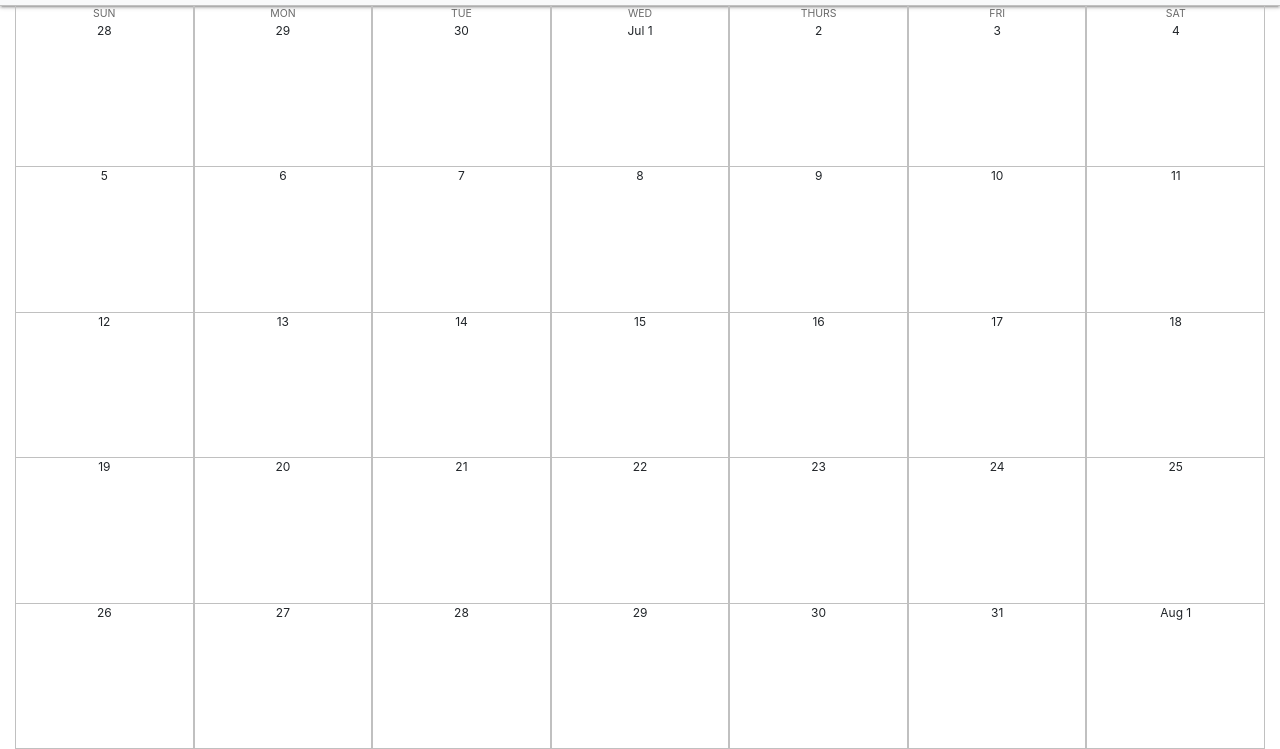
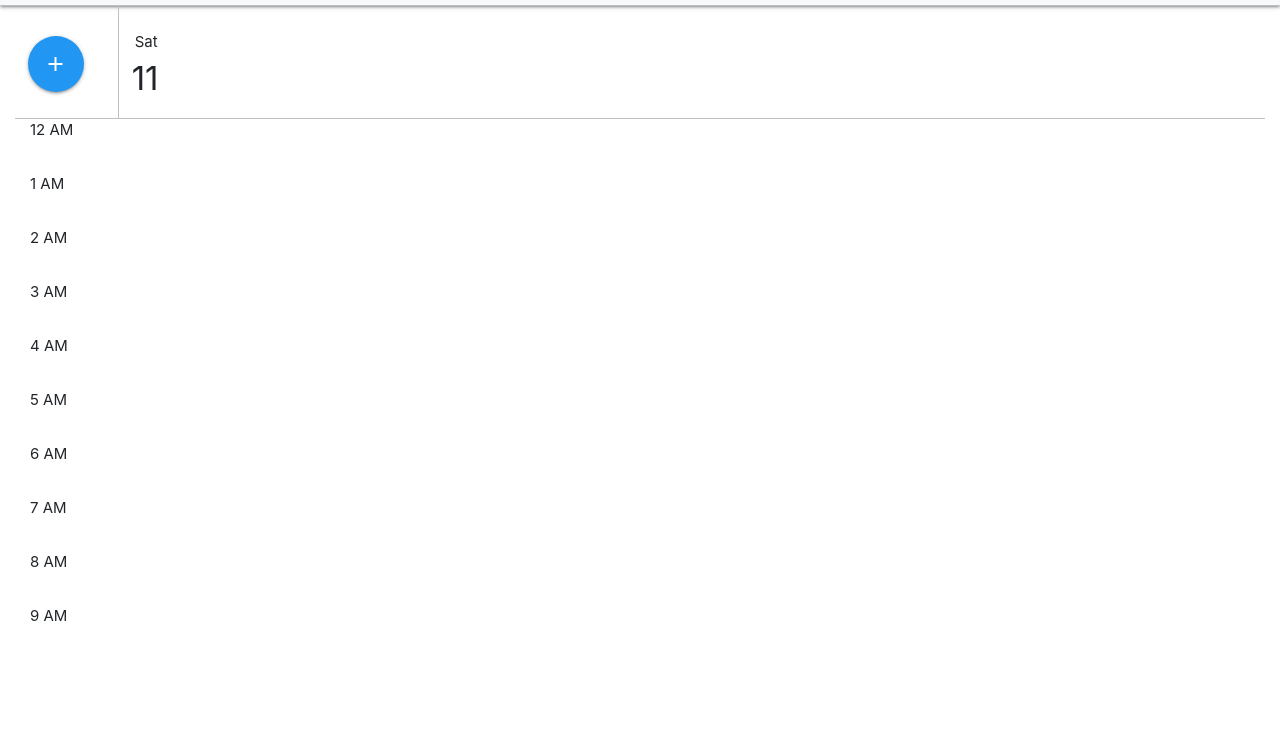
Before and after one commit to logantwalker/HW-05-DayPlanner, a plain HTML site: page index.html in a window 1280 px wide. Shown: the part 58-807 px from the top of the page. Drawn offline with nearby package versions, Linux system fonts and the light colour scheme.

Commit message:
day view feature - populateHours done

```diff
--- a/index.html
+++ b/index.html
@@ -88,10 +88,18 @@
         </section>
         <section id='day-view' class='row'>
             <div id='day-head' class='row'>
-                <div class='col-1' id='add-btn' style="width:fit-content"><a class="btn-floating btn-large waves-effect waves-light blue"><i class="material-icons">add</i></a></div>
-                <div class='col-11' id='date-header'>test</div>
+                <div class='col-1' id='add-btn'>
+                    <a class="btn-floating btn-large waves-effect waves-light blue"><i id='customBtn'class="material-icons">add</i></a>
+                </div>
+                <div class='col-11' id='date-header'></div>
             </div>
-            <div id='hour-blocks' class='row'></div>
+            <div id='hour-content' class='row'>
+                <div id='hour-blocks' class='col-1'>
+                </div>
+                <div id='hour-events' class='col-11'>
+
+                </div>
+            </div>
         </section>
     </main>
 
--- a/src/dayView.js
+++ b/src/dayView.js
@@ -3,18 +3,40 @@ const dayArr = ['Sun', 'Mon','Tue','Wed','Thur','Fri','Sat'];
 export function dayLoader(){
     let curDate = moment();
     dayTopBar(curDate);
-    populateHours(curDate);
+    populateHours();
 }
 
 function dayTopBar(curDate){
-    const hourBlocks = $('#hour-blocks');
+    const dateHead = $("#date-header");
+
     let dateValue = moment(curDate).format('DD')
     let dayValue = moment(curDate).day();
     let day = dayArr[dayValue];
-    console.log(day);
+
+    let dayEl = `<div id='dayEl' class='row'>${day}</div>`;
+    let dateEl = `<div id='dateEl' class='row'>${dateValue}</div>`;
+
+    dateHead.append(dayEl);
+    dateHead.append(dateEl);
 }
 
-function populateHours(curDate){
-
-
+function populateHours(){
+    const hourBlocks = $('#hour-blocks');
+    let hour;
+    for(let i = 0; i < 24 ; i++){
+       if(i===0){
+           hour='12 AM';
+       }
+       if(i!==0 && i < 12){
+           hour = `${i} AM`;
+       }
+       else if(i===12){
+        hour = `12 PM`;
+        }
+       else if(i!==0 && i > 12){
+           hour = `${i-12} PM`;
+        }
+        let hourEl=`<div id='hourEl' class='row' data-hourVal=${i}>${hour}</div>`;
+        hourBlocks.append(hourEl);
+    }
 }
--- a/styles/index.css
+++ b/styles/index.css
@@ -1,8 +1,8 @@
 #month-view{
-    display: flex;
+    display: none;
 }
 #day-view{
-    display: none;
+    display: flex;
 }
 
 
@@ -51,20 +51,41 @@
     text-align: center;
     font-size: 0.8rem;
 }
+#add-btn{
+    position: relative;
+    top:0%;
+    width:fit-content;
+    padding:0%;
+    padding-top: 2rem;
+    padding-bottom: 1rem;
+    padding-left:1%;
+    padding-right: 1%;
+    border-bottom: 1px solid #c0c0c0;
+    border-right: 1px solid #c0c0c0;
+}
 
-#day-head{
-    align-items: flex-end;
-}
-#add-btn{
-    padding:0%;
+#date-header{
+    width:fit-content;
+    padding-left: 1%;
     padding-top: 2%;
     padding-bottom: 1rem;
     border-bottom: 1px solid #c0c0c0;
 }
 
-#date-header{
-    padding-left: 0%;
-    padding-top: 2%;
-    padding-bottom: 1rem;
-    border-bottom: 1px solid #c0c0c0;
+#dayEl{
+    width:fit-content;
+    margin-left:.2rem;
+    font-size: 1rem;
 }
+#dateEl{
+
+    width:fit-content;
+    font-size: 2.2rem;
+
+}
+#hour-content{
+    overflow-y: auto;
+}
+#hourEl{
+    height:10%;
+}
```
